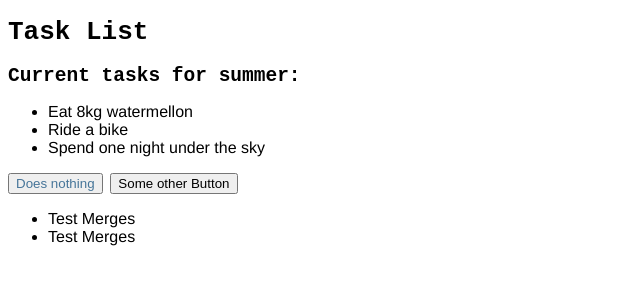
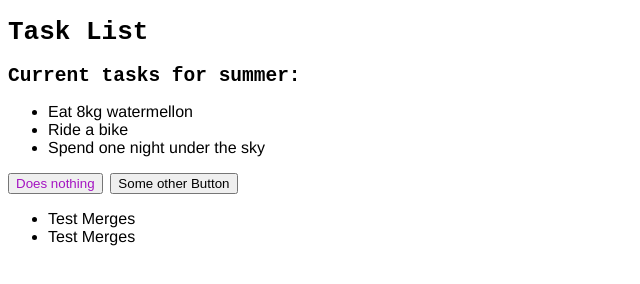
Before and after one commit to ViktoriyaVitova/congenial-dollop, a plain HTML site: page index.html in a window 1280 px wide. Shown: the full height of the page, 0-640 px from the left. Drawn offline with Linux system fonts and the light colour scheme.

Commit message:
feat: change button to pink

```diff
--- a/main.css
+++ b/main.css
@@ -7,5 +7,5 @@
 }
 
 .btn {
-    color: #467599;
+    color: #a514c2;
 }
```
